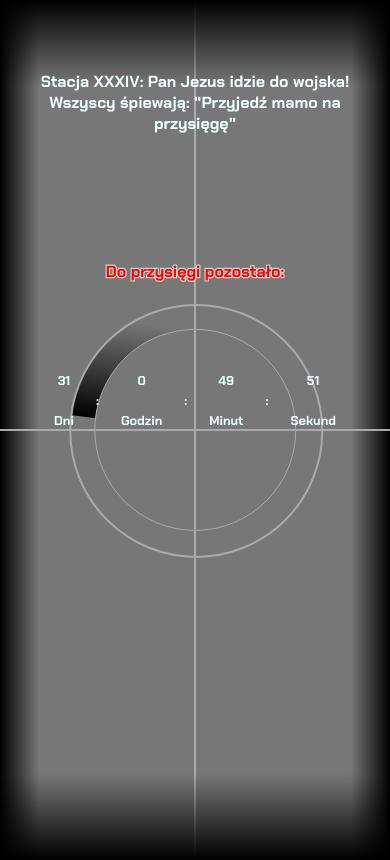
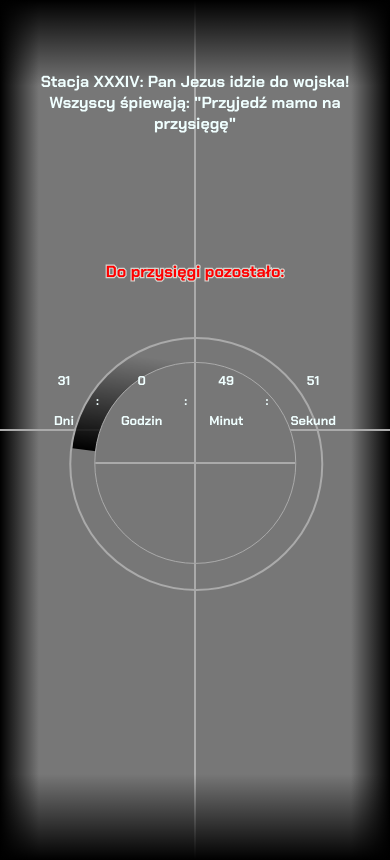
Before and after one commit to MarcinTomkiewicz/in-the-army, a React (Create React App) app: page / in a window 390 px wide. Built offline with nearby package versions, Linux system fonts and the light colour scheme.

Commit message:
Height adjusted for small screen

```diff
--- a/src/index.css
+++ b/src/index.css
@@ -226,7 +226,7 @@ body {
   font-size: 0.8rem;
  }
  .cont {
-  transform: translate(-49.5%, -46.5%);
+  transform: translate(-49.5%, -33.5%);
  }
  .height {
 	height: 30%;
```
